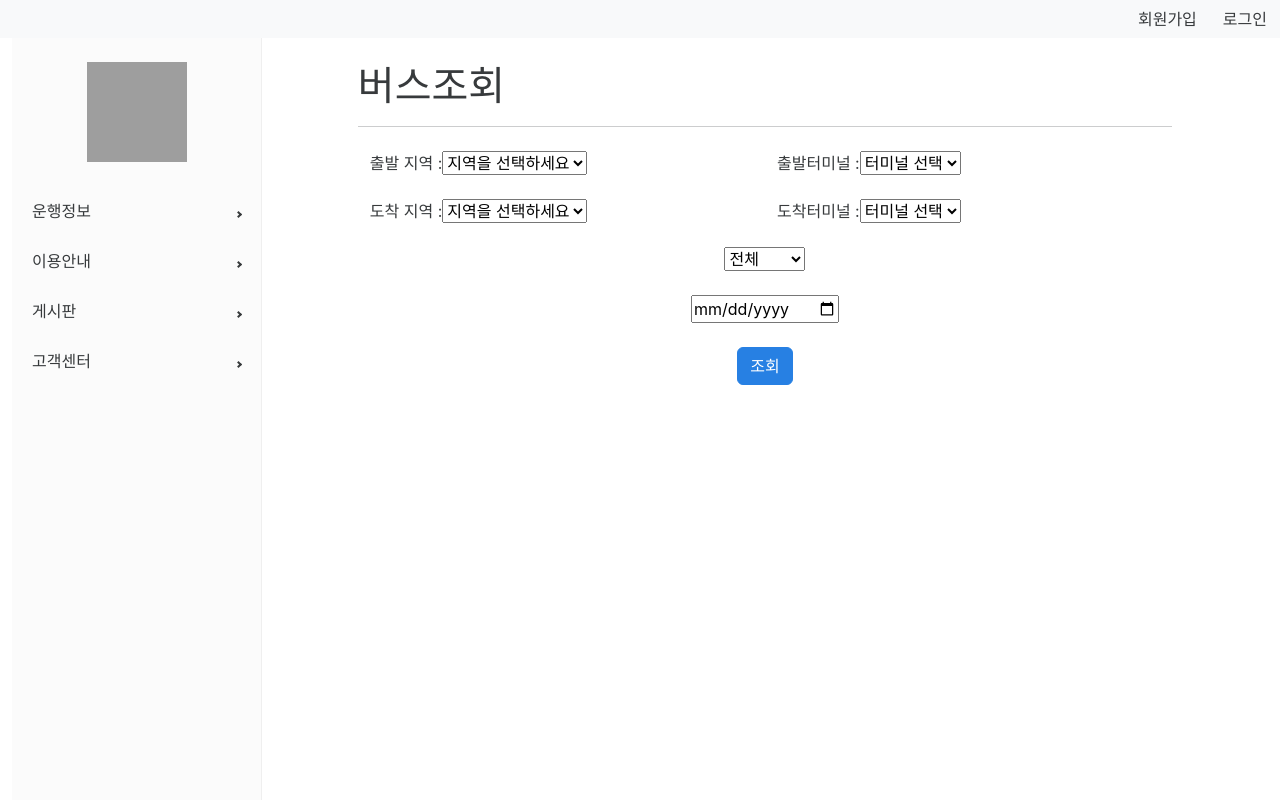
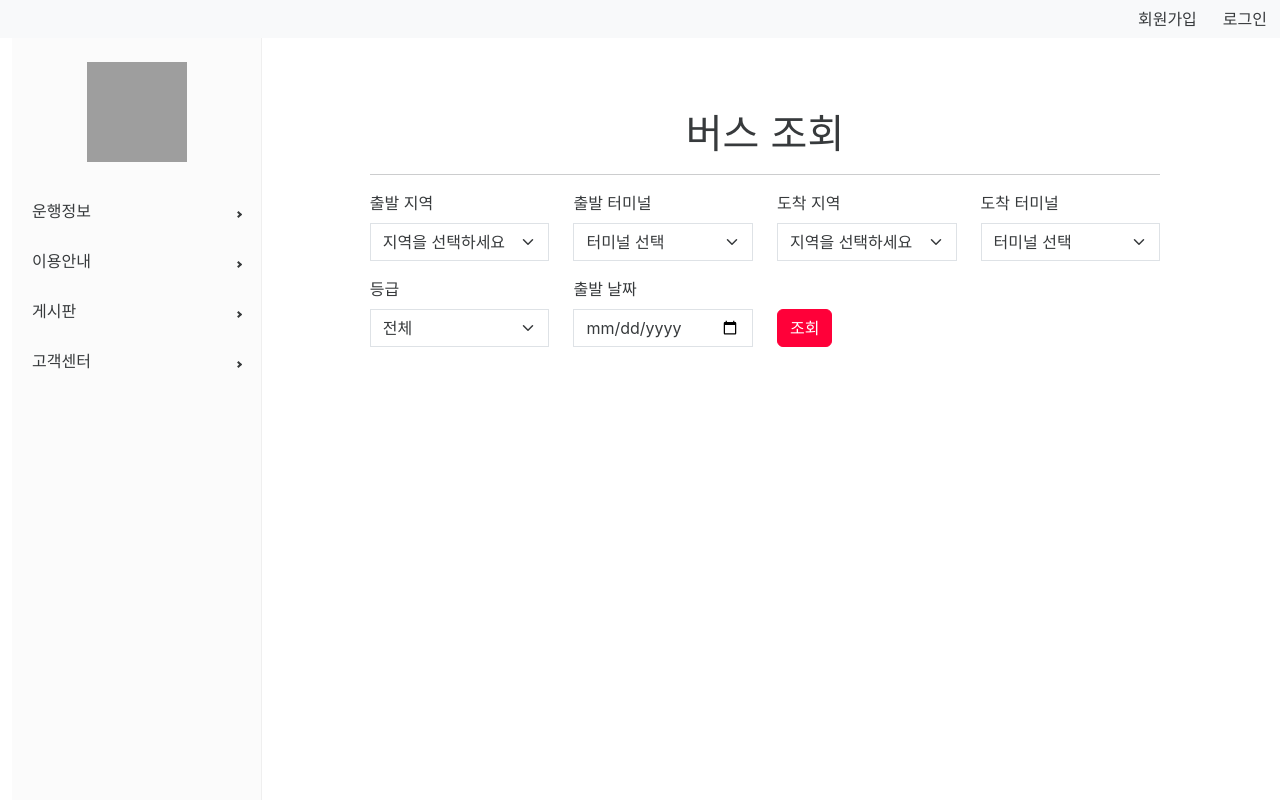
Before and after one commit to jjh9696/Final-unsu-react, a React (Create React App) app in the folder unsu/: page /#/reservation in a window 1280 px wide. Shown: the top 800 px of the page. Built offline with nearby package versions, Linux system fonts and the light colour scheme; grey boxes are pictures that could not be loaded.

Commit message:
업로드

```diff
--- a/unsu/src/components/integrated/Reservation.js
+++ b/unsu/src/components/integrated/Reservation.js
@@ -587,46 +587,40 @@ const Reservation = () => {
             {!showDetails ? (
                 <>
                     <>
-                        <h1>버스조회</h1>
+                    <div className="container mt-5">
+    <h1 className="text-center">버스 조회</h1>
     <hr />
-                        <div className="container w-100 mt-4">
     <div className="row">
-                                <div className="col">
-                                    <label>출발 지역 :</label>
-                                    <select onChange={handleStartRegionChange} value={startRegion}>
+        <div className="col-md-3">
+            <label htmlFor="startRegion" className="form-label">출발 지역</label>
+            <select id="startRegion" className="form-select" onChange={handleStartRegionChange} value={startRegion}>
                 <option value="">지역을 선택하세요</option>
                 {regions.map(region => (
                     <option key={region.key} value={region.value}>{region.name}</option>
                 ))}
             </select>
         </div>
-                                <div className="col">
-                                    <label>출발터미널 : </label>
-                                    <select onChange={handleStartTerminalChange} value={selectedStartTerminal}>
+        <div className="col-md-3">
+            <label htmlFor="startTerminal" className="form-label">출발 터미널</label>
+            <select id="startTerminal" className="form-select" onChange={handleStartTerminalChange} value={selectedStartTerminal}>
                 <option value="">터미널 선택</option>
                 {startTerminals.map(terminal => (
                     <option key={terminal.terminalId} value={terminal.terminalId}>{terminal.terminalName}</option>
                 ))}
             </select>
         </div>
-                            </div>
-                            <div className="row mt-4">
-                                <div className="col">
-                                    <label>도착 지역 : </label>
-                                    <select onChange={handleEndRegionChange} value={endRegion}>
+        <div className="col-md-3">
+            <label htmlFor="endRegion" className="form-label">도착 지역</label>
+            <select id="endRegion" className="form-select" onChange={handleEndRegionChange} value={endRegion}>
                 <option value="">지역을 선택하세요</option>
-                                        {/* 출발지 값 regions 배열에서 출발 지역과 같지 않은 지역만 필터링하여 보여줌 */}
-                                        {/* {regions.filter(region => region.value !== startRegion).map(region => (
-                                    <option key={region.key} value={region.value}>{region.name}</option>
-                                ))} */}
                 {regions.map(region => (
                     <option key={region.key} value={region.value}>{region.name}</option>
                 ))}
             </select>
         </div>
-                                <div className="col">
-                                    <label>도착터미널 :</label>
-                                    <select onChange={handleEndTerminalChange} value={selectedEndTerminal}>
+        <div className="col-md-3">
+            <label htmlFor="endTerminal" className="form-label">도착 터미널</label>
+            <select id="endTerminal" className="form-select" onChange={handleEndTerminalChange} value={selectedEndTerminal}>
                 <option value="">터미널 선택</option>
                 {endTerminals.map(terminal => (
                     <option key={terminal.terminalId} value={terminal.terminalId}>{terminal.terminalName}</option>
@@ -634,24 +628,22 @@ const Reservation = () => {
             </select>
         </div>
     </div>
-                            <div className='row mt-4 text-center'>
-                                <div className='col'>
-                                    <select onChange={handleGradeTypeChange}>
+    <div className="row mt-3">
+        <div className="col-md-3">
+            <label htmlFor="gradeType" className="form-label">등급</label>
+            <select id="gradeType" className="form-select" onChange={handleGradeTypeChange}>
                 <option value="">전체</option>
                 <option value="일반">일반</option>
                 <option value="우등">우등</option>
                 <option value="프리미엄">프리미엄</option>
             </select>
         </div>
+        <div className="col-md-3">
+            <label htmlFor="startDate" className="form-label">출발 날짜</label>
+            <input type="date" id="startDate" className="form-control" onChange={handleStartDateChange} />
         </div>
-                            <div className='row mt-4 text-center'>
-                                <div className='col'>
-                                    <input type='date' onChange={handleStartDateChange} />
-                                </div>
-                            </div>
-                            <div className='row mt-4 text-center'>
-                                <div className='col'>
-                                    <button className='btn btn-primary' onClick={handleSubmit}>조회</button>
+        <div className="col-md-3 d-flex align-items-end">
+            <button className="btn btn-danger" onClick={handleSubmit}>조회</button>
         </div>
     </div>
 </div>
```
Lines whose indentation alone changed are shown as unchanged.
